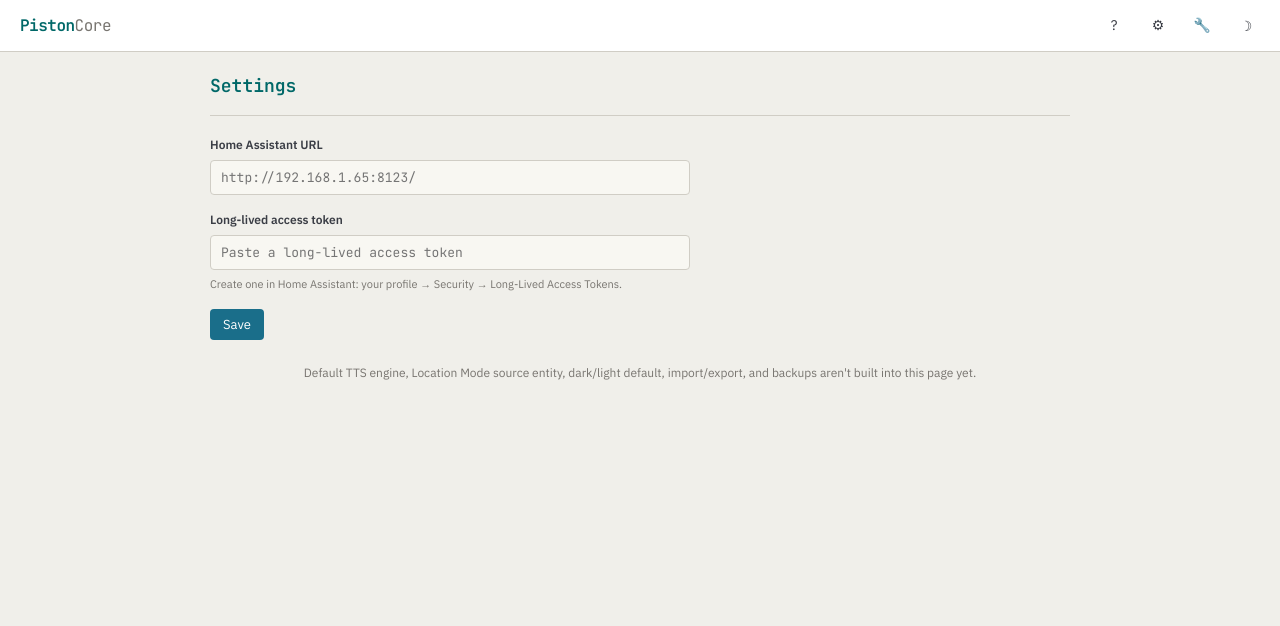
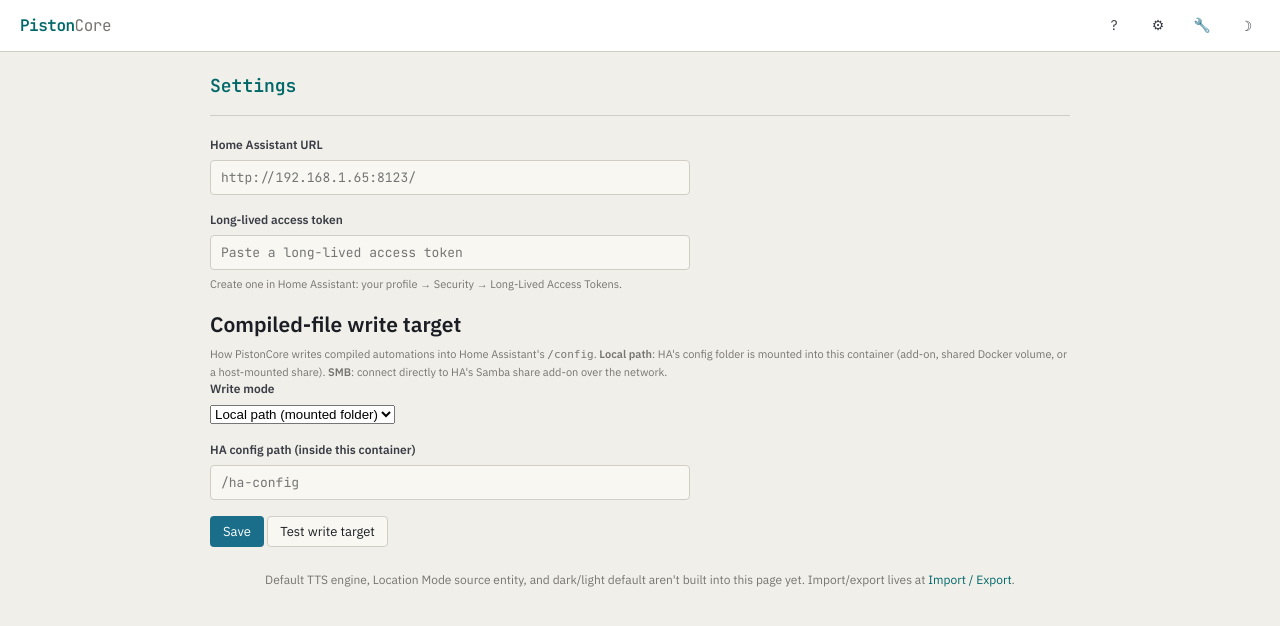
Before and after one commit to jercoates/pistoncore-v2, a FastAPI app: page /settings in a window 1280 px wide. Shown: the top 626 px of the page. Run offline with FastAPI, Linux system fonts and the light colour scheme.

Commit message:
Wire the user-facing creation/import/export/write paths (milestone 4 completion)
Wire the user-facing creation/import/export/write paths (milestone 4 completion)

Native New-Piston dialog from the front door: "+ New Piston" now opens webCoRE's own creation dialog on the pass-through list page (via the unsealed nav hook, same non-invasive pattern) — unlocking all four native paths users had no menu for: blank, Duplicate, Restore-by-backup-code, and Import-from-.backup-file. Cancelling the dialog exits back to the front door instead of stranding on webCoRE's list page. Replaces the old name-prompt shortcut that could only make blank pistons.

Import/Export page (/backup, where the dashboard's Backup buttons already redirect): paste or drag-drop piston JSON — the {name, meta, piston} share wrapper or a bare piston body — one at a time, imported paused, with specific errors on bad input. Export any piston as pretty-printed share JSON with copy-to-clipboard. Backup codes and .backup files deliberately stay on the native dialog per Jeremy's call: link the webCoRE buttons for everything except JSON. Verified with a full export→import round trip.

Write-target settings + probe (shim/deploy_writer.py, per COMPILER_DECISIONS_DEPLOY §2.5): Settings gains the write-mode selector (Local path vs SMB) with per-mode fields, SMB password stored write-only, and a "Test write target" button that write/read-back/deletes a probe file — verified reporting success with the target named and loud, specific errors on a bad target. One writer interface, two backends; the compiler's deploy stage plugs straight into it. smbprotocol added to requirements.

```diff
--- a/requirements.txt
+++ b/requirements.txt
@@ -2,3 +2,4 @@ fastapi
 uvicorn[standard]
 websockets
 jinja2
+smbprotocol
--- a/shim/routes/pages.py
+++ b/shim/routes/pages.py
@@ -4,11 +4,13 @@ which answers the vendored webCoRE dashboard's own intf/dashboard/* API calls.
 Vanilla HTML/CSS/JS + Jinja2, no frontend framework, no build step (CLAUDE.md).
 """
 
+import json
+import uuid
 from datetime import datetime
 from pathlib import Path
 
 from fastapi import APIRouter, Request
-from fastapi.responses import RedirectResponse
+from fastapi.responses import JSONResponse, RedirectResponse
 from fastapi.templating import Jinja2Templates
 
 from .. import ha_client, storage
@@ -86,18 +88,35 @@ async def test_devices_stub(request: Request):
 @router.get("/settings")
 async def settings_page(request: Request):
     config = ha_client.get_config_for_display()
-    return templates.TemplateResponse(request, "settings.html", {
-        "ha_url": config["ha_url"],
-        "has_token": config["has_token"],
-        "first_run": request.query_params.get("first_run") == "1",
-        "saved": request.query_params.get("saved") == "1",
-    })
+    config["first_run"] = request.query_params.get("first_run") == "1"
+    config["saved"] = request.query_params.get("saved") == "1"
+    return templates.TemplateResponse(request, "settings.html", config)
 
 
 @router.post("/api/settings")
-async def save_settings(ha_url: str = "", ha_token: str = ""):
-    ha_client.save_config(ha_url.strip(), ha_token.strip() or None)
+async def save_settings(ha_url: str = "", ha_token: str = "", write_mode: str = "local",
+                        ha_config_path: str = "", smb_host: str = "", smb_share: str = "config",
+                        smb_username: str = "", smb_password: str = ""):
+    ha_client.save_config(
+        ha_url.strip(), ha_token.strip() or None,
+        write_mode=write_mode.strip() or "local",
+        ha_config_path=ha_config_path.strip(),
+        smb_host=smb_host.strip(), smb_share=smb_share.strip() or "config",
+        smb_username=smb_username.strip(),
+        smb_password=smb_password.strip() or None,
+    )
     return {"ok": True}
+
+
+@router.post("/api/settings/test-write")
+async def test_write_target():
+    """The §2.5 'Test write target' probe — write/read-back/delete against the
+    configured transport so a bad mount/share fails HERE, not at first compile."""
+    from .. import deploy_writer
+    try:
+        return deploy_writer.probe()
+    except deploy_writer.WriteTargetError as exc:
+        return JSONResponse({"error": str(exc)}, status_code=400)
 
 
 @router.get("/help")
@@ -106,10 +125,67 @@ async def help_stub(request: Request):
 
 
 @router.get("/backup")
-async def backup_stub(request: Request):
-    return _stub(request, "Backup", (
-        "webCoRE's own Backup Piston(s) tool uses its cloud bins service, which "
-        "PistonCore doesn't run — that button now lands here instead. "
-        "PistonCore's own backup/restore isn't built yet; for now, piston JSON "
-        "lives in data/pistons/ on disk."
-    ))
+async def import_export_page(request: Request):
+    """The import/export page (CLAUDE.md UI split: paste-JSON in, pretty-print
+    + copy out — also the AI-authoring door). Same URL the dashboard's
+    backup/snapshot buttons redirect to. Duplicate / restore-by-code /
+    import-backup-file are NOT here — they're webCoRE's own New-Piston dialog
+    (front door + New Piston), per Jeremy 2026-07-17: link the native buttons
+    for everything except JSON."""
+    pistons = sorted(storage.list_pistons(), key=lambda e: e["name"].lower())
+    return templates.TemplateResponse(request, "import_export.html", {
+        "pistons": [{"id": e["id"], "name": e["name"]} for e in pistons],
+    })
+
+
+@router.post("/api/import")
+async def import_piston(request: Request):
+    """Paste/drop-JSON import. Accepts the {name, meta, piston} share wrapper
+    or a bare piston body ({o,r,s,v,z}); one piston per call (Jeremy's
+    one-at-a-time debugging requirement). Imported pistons land PAUSED
+    (webCoRE's own import convention)."""
+    raw = (await request.body()).decode("utf-8", errors="replace").strip()
+    try:
+        data = json.loads(raw)
+    except json.JSONDecodeError as exc:
+        return JSONResponse({"error": f"Not valid JSON: {exc}"}, status_code=400)
+    if not isinstance(data, dict):
+        return JSONResponse({"error": "Expected a JSON object (a piston or a {name, meta, piston} wrapper)."}, status_code=400)
+
+    if isinstance(data.get("piston"), dict):
+        piston = data["piston"]
+        name = data.get("name") or (data.get("meta") or {}).get("name") or "Imported Piston"
+    elif "s" in data or "o" in data or "v" in data:
+        piston = data
+        name = data.get("n") or "Imported Piston"
+    else:
+        return JSONResponse({"error": "JSON has neither a 'piston' key nor piston-shaped "
+                             "top-level keys (o/r/s/v). See PISTON_JSON_REFERENCE.md."}, status_code=400)
+    if not isinstance(piston.get("s", []), list):
+        return JSONResponse({"error": "piston.s (statements) must be a list."}, status_code=400)
+
+    piston_id = uuid.uuid4().hex
+    entry = storage.save_piston(piston_id, piston)   # node ids + ct/s stamping + used_by
+    entry["name"] = name
+    entry["meta"]["active"] = False                  # imported pistons land paused
+    storage._save_piston_file(entry)
+    return {"id": piston_id, "name": name,
+            "statements": len(entry["piston"].get("s", []))}
+
+
+@router.get("/api/export/{piston_id}")
+async def export_piston(piston_id: str):
+    """Share-format export: the {name, meta, piston} wrapper, pretty-printed
+    (the canonical PistonCore JSON share format)."""
+    entry = storage.load_piston(piston_id)
+    if entry is None:
+        return JSONResponse({"error": "No such piston."}, status_code=404)
+    wrapper = {
+        "name": entry["name"],
+        "meta": {"name": entry["name"],
+                 "category": entry["meta"].get("category", "0"),
+                 "build": entry["meta"].get("build", 1),
+                 "active": entry["meta"].get("active", False)},
+        "piston": entry["piston"],
+    }
+    return JSONResponse(wrapper)
--- a/static/pistoncore/settings.js
+++ b/static/pistoncore/settings.js
@@ -1,14 +1,46 @@
-document.getElementById("settings-form").addEventListener("submit", async (e) => {
-  e.preventDefault();
-  const form = e.target;
-  const params = new URLSearchParams({
+const form = document.getElementById("settings-form");
+
+function settingsParams() {
+  return new URLSearchParams({
     ha_url: form.ha_url.value,
     ha_token: form.ha_token.value,
+    write_mode: form.write_mode.value,
+    ha_config_path: form.ha_config_path.value,
+    smb_host: form.smb_host.value,
+    smb_share: form.smb_share.value,
+    smb_username: form.smb_username.value,
+    smb_password: form.smb_password.value,
   });
-  const resp = await fetch("/api/settings?" + params.toString(), { method: "POST" });
+}
+
+form.addEventListener("submit", async (e) => {
+  e.preventDefault();
+  const resp = await fetch("/api/settings?" + settingsParams().toString(), { method: "POST" });
   if (!resp.ok) {
     alert("Could not save settings.");
     return;
   }
   window.location.href = "/settings?saved=1";
 });
+
+// write-mode field toggle
+const modeSel = document.getElementById("write_mode");
+function syncMode() {
+  document.getElementById("local-fields").style.display = modeSel.value === "smb" ? "none" : "";
+  document.getElementById("smb-fields").style.display = modeSel.value === "smb" ? "" : "none";
+}
+modeSel.addEventListener("change", syncMode);
+syncMode();
+
+// "Test write target": saves current fields first, then probes, so the test
+// always runs against what's on screen — a failed probe is loud, not silent.
+document.getElementById("test-write").addEventListener("click", async () => {
+  const banner = document.getElementById("write-test-banner");
+  banner.innerHTML = '<div class="banner banner-info">Testing…</div>';
+  await fetch("/api/settings?" + settingsParams().toString(), { method: "POST" });
+  const resp = await fetch("/api/settings/test-write", { method: "POST" });
+  const data = await resp.json();
+  banner.innerHTML = resp.ok
+    ? '<div class="banner banner-success">Write target OK — ' + data.target + "</div>"
+    : '<div class="banner banner-info">' + (data.error || "Test failed.") + "</div>";
+});
--- a/static/pistoncore/style.css
+++ b/static/pistoncore/style.css
@@ -295,3 +295,18 @@ button {
 }
 .banner-info { background: var(--teal-bg); border: 1px solid var(--teal-dim); color: var(--teal); }
 .banner-success { background: rgba(76, 175, 80, 0.1); border: 1px solid var(--green); color: var(--green); }
+
+/* import/export page */
+.page-narrow textarea, .page-narrow select {
+  width: 100%; font-family: monospace; font-size: 13px;
+  background: var(--bg-input, var(--bg-hover)); color: var(--text-primary);
+  border: 1px solid var(--border-strong); border-radius: 4px; padding: 8px;
+}
+.page-narrow select { width: auto; min-width: 260px; font-family: inherit; margin-right: 8px; }
+.page-narrow .form-actions { margin: 10px 0 24px; }
+.page-narrow pre {
+  background: var(--bg-hover); border: 1px solid var(--border-subtle);
+  border-radius: 4px; padding: 10px; font-size: 12px; overflow-x: auto;
+  max-height: 420px;
+}
+.page-narrow h2 { margin-top: 28px; }
--- a/templates/settings.html
+++ b/templates/settings.html
@@ -24,12 +24,51 @@
       <input type="password" id="ha_token" name="ha_token" placeholder="{{ 'Already set — leave blank to keep it' if has_token else 'Paste a long-lived access token' }}">
       <p class="field-hint">Create one in Home Assistant: your profile → Security → Long-Lived Access Tokens.</p>
     </div>
+    <h2>Compiled-file write target</h2>
+    <p class="field-hint">
+      How PistonCore writes compiled automations into Home Assistant's <code>/config</code>.
+      <strong>Local path</strong>: HA's config folder is mounted into this container
+      (add-on, shared Docker volume, or a host-mounted share).
+      <strong>SMB</strong>: connect directly to HA's Samba share add-on over the network.
+    </p>
+    <div class="form-group">
+      <label for="write_mode">Write mode</label>
+      <select id="write_mode" name="write_mode">
+        <option value="local" {{ 'selected' if write_mode != 'smb' }}>Local path (mounted folder)</option>
+        <option value="smb" {{ 'selected' if write_mode == 'smb' }}>SMB (Samba share)</option>
+      </select>
+    </div>
+    <div id="local-fields" class="form-group">
+      <label for="ha_config_path">HA config path (inside this container)</label>
+      <input type="text" id="ha_config_path" name="ha_config_path" value="{{ ha_config_path }}" placeholder="/ha-config">
+    </div>
+    <div id="smb-fields" style="display:none">
+      <div class="form-group">
+        <label for="smb_host">SMB host</label>
+        <input type="text" id="smb_host" name="smb_host" value="{{ smb_host }}" placeholder="192.168.1.65 (blank = HA URL host)">
+      </div>
+      <div class="form-group">
+        <label for="smb_share">Share name</label>
+        <input type="text" id="smb_share" name="smb_share" value="{{ smb_share }}" placeholder="config">
+      </div>
+      <div class="form-group">
+        <label for="smb_username">Username</label>
+        <input type="text" id="smb_username" name="smb_username" value="{{ smb_username }}">
+      </div>
+      <div class="form-group">
+        <label for="smb_password">Password</label>
+        <input type="password" id="smb_password" name="smb_password" placeholder="{{ 'Already set — leave blank to keep it' if has_smb_password else '' }}">
+      </div>
+    </div>
+    <div id="write-test-banner"></div>
     <button type="submit" class="btn btn-primary">Save</button>
+    <button type="button" class="btn" id="test-write">Test write target</button>
   </form>
 
   <div class="mode-notice">
-    Default TTS engine, Location Mode source entity, dark/light default,
-    import/export, and backups aren't built into this page yet.
+    Default TTS engine, Location Mode source entity, and dark/light default
+    aren't built into this page yet. Import/export lives at
+    <a href="/backup">Import / Export</a>.
   </div>
 </div>
 {% endblock %}
```
Also changed, not shown: dashboard/js/pistoncore-nav.js (+42 -0 lines), shim/deploy_writer.py (added, +130 -0 lines), shim/ha_client.py (+22 -5 lines), static/pistoncore/front_door.js (+8 -12 lines), static/pistoncore/import_export.js (added, +55 -0 lines), templates/import_export.html (added, +38 -0 lines).
